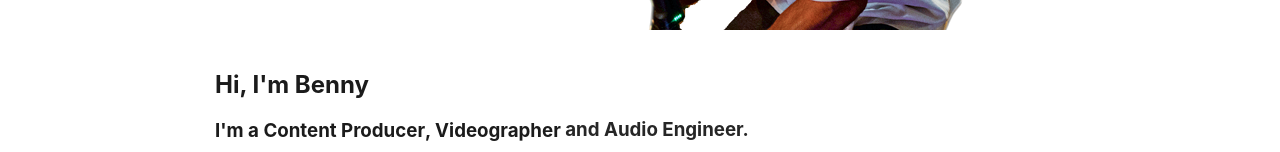
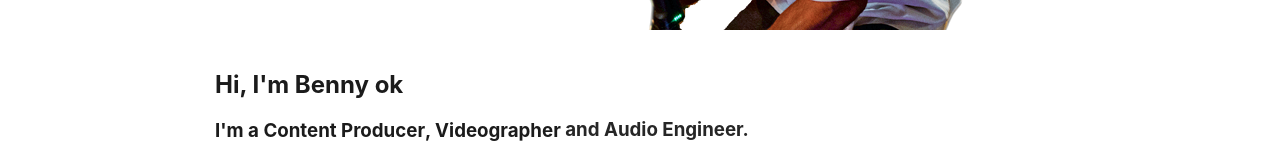
Before and after one commit to emiliod90/reel-in-digital, a React (Create React App) app: page / in a window 1280 px wide. Shown: the part 648-800 px from the top of the page. Built offline with nearby package versions, Linux system fonts and the light colour scheme.

Commit message:
new folders

```diff
--- a/src/screens/home/index.jsx
+++ b/src/screens/home/index.jsx
@@ -25,7 +25,7 @@ export default function Home() {
       </h3> */}
       </section>
       <section className={styles.introText}>
-        <h2>Hi, I'm Benny</h2>
+        <h2>Hi, I'm Benny ok</h2>
         <h3 style={{ display: "flex" }}>
           I'm a&nbsp;
           <div className={styles.text_slide_one}>Content Producer</div>
```
